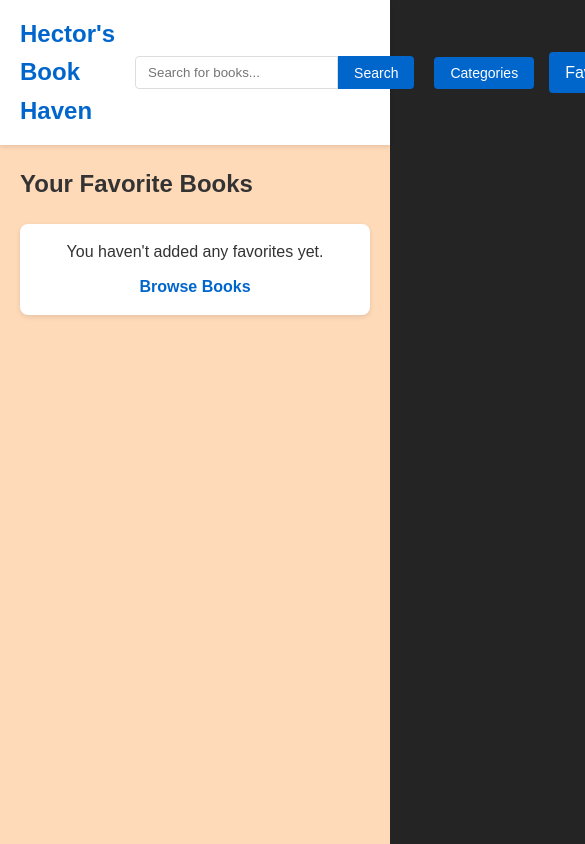
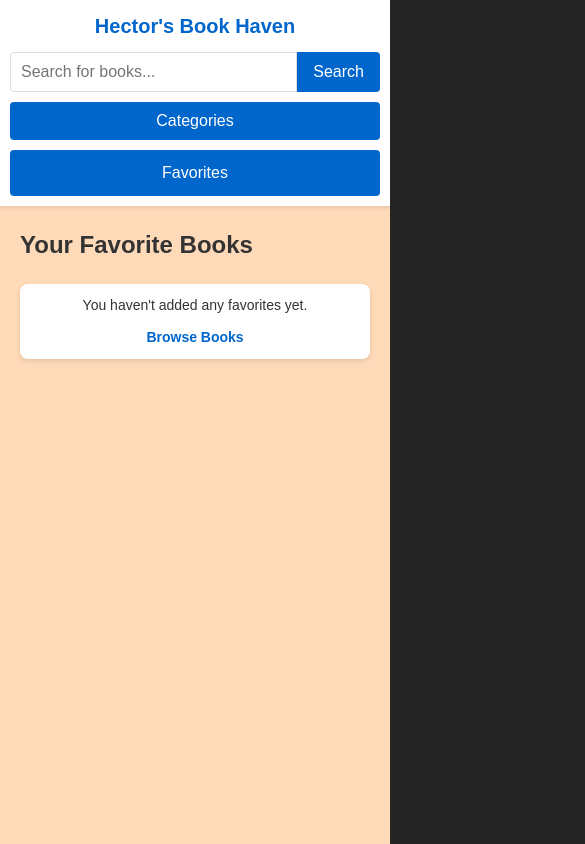
Before and after one commit to Hea092024/gutendex, a React (Vite) app: page /favorites in a window 390 px wide. Shown: the top 844 px of the page, 585 px wide, since content can reach past the window. Built offline with nearby package versions, Linux system fonts and the light colour scheme.

Commit message:
added Media Queries for responsiveness for smaller screens in index.css

```diff
--- a/src/index.css
+++ b/src/index.css
@@ -304,3 +304,129 @@ button:hover {
   margin-top: 10px;
   font-weight: bold;
 }
+
+/* Media Queries for responsiveness for smaller screens */
+
+@media (max-width: 767px) {
+  .header {
+    flex-direction: column;
+    padding: 10px;
+    align-items: stretch;
+  }
+
+  .logo {
+    text-align: center;
+    margin-bottom: 10px;
+  }
+
+  .logo a {
+    font-size: 20px;
+  }
+
+  .search-form {
+    flex: 1;
+    margin: 0 0 10px 0;
+    width: 100%;
+  }
+
+  .search-form input {
+    padding: 10px;
+    font-size: 16px;
+  }
+
+  .search-form button {
+    padding: 10px 16px;
+    font-size: 16px;
+  }
+
+  .nav {
+    flex-direction: column;
+    align-items: stretch;
+    gap: 10px;
+  }
+
+  .dropdown {
+    margin-right: 0;
+  }
+
+  .dropdown-btn {
+    width: 100%;
+    padding: 10px;
+    font-size: 16px;
+  }
+
+  .dropdown-content {
+    width: 100%;
+  }
+
+  .favorites-link {
+    width: 100%;
+    text-align: center;
+    padding: 10px;
+    font-size: 16px;
+  }
+
+  .books-grid {
+    grid-template-columns: repeat(auto-fill, minmax(140px, 1fr));
+    gap: 10px;
+  }
+
+  .book-title {
+    font-size: 14px;
+  }
+
+  .book-author {
+    font-size: 12px;
+  }
+
+  .book-detail {
+    padding: 15px;
+  }
+
+  .book-info {
+    flex-direction: column;
+  }
+
+  .book-cover-container {
+    flex: 0 0 auto;
+    margin-bottom: 15px;
+  }
+
+  .book-cover-large {
+    max-width: 100%;
+  }
+
+  .book-text {
+    padding-left: 0;
+  }
+
+  .book-title {
+    font-size: 20px;
+  }
+
+  .book-author, .book-downloads, .book-categories, .book-language, .book-links {
+    font-size: 14px;
+  }
+
+  .format-links a {
+    padding: 8px 12px;
+    font-size: 14px;
+  }
+
+  .favorite-button {
+    width: 100%;
+    padding: 12px;
+    font-size: 16px;
+  }
+
+  .loading, .error-message, .no-results, .no-more, .no-favorites {
+    padding: 10px;
+    font-size: 14px;
+  }
+
+  .load-more {
+    width: 100%;
+    padding: 12px;
+    font-size: 16px;
+  }
+}
```
